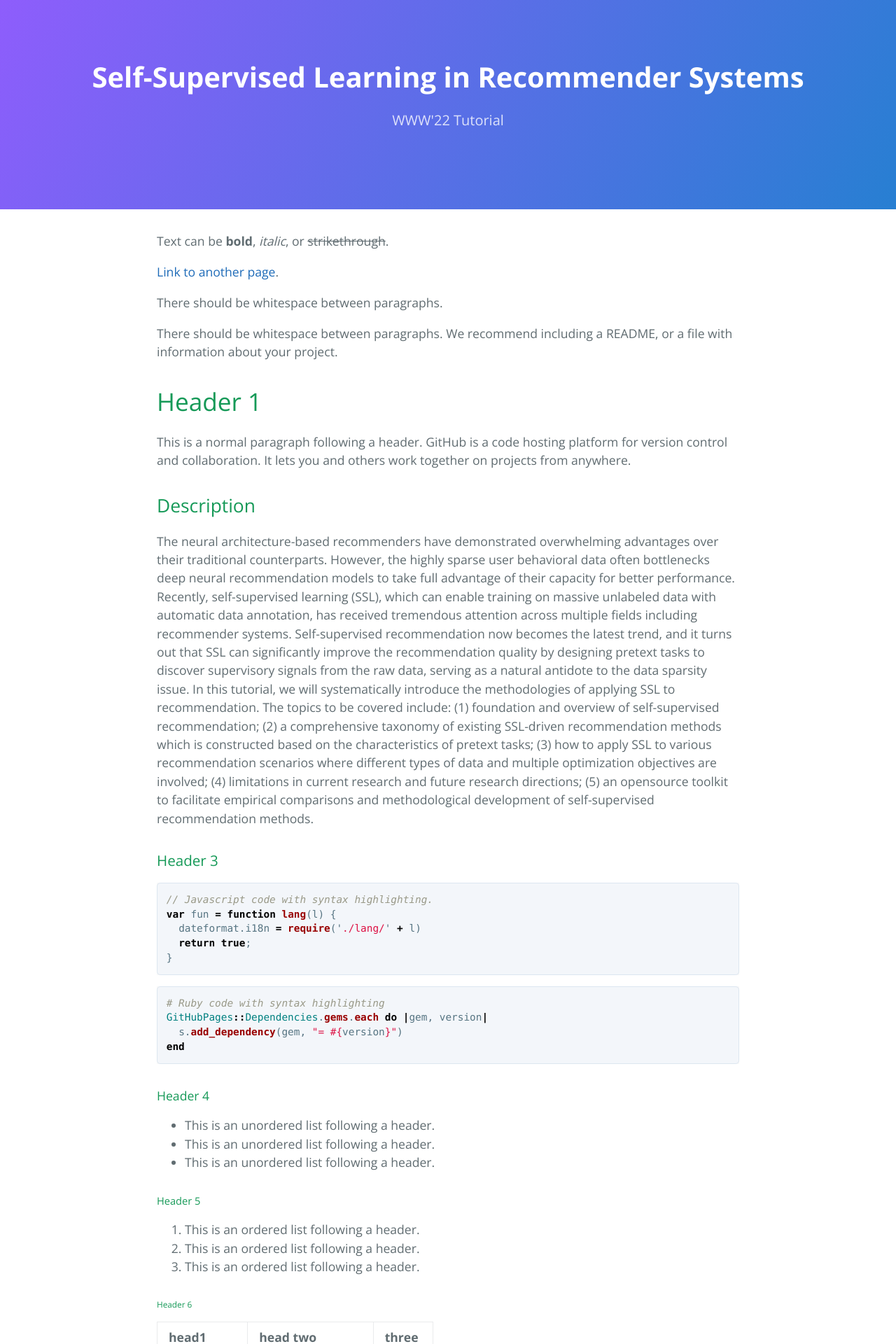
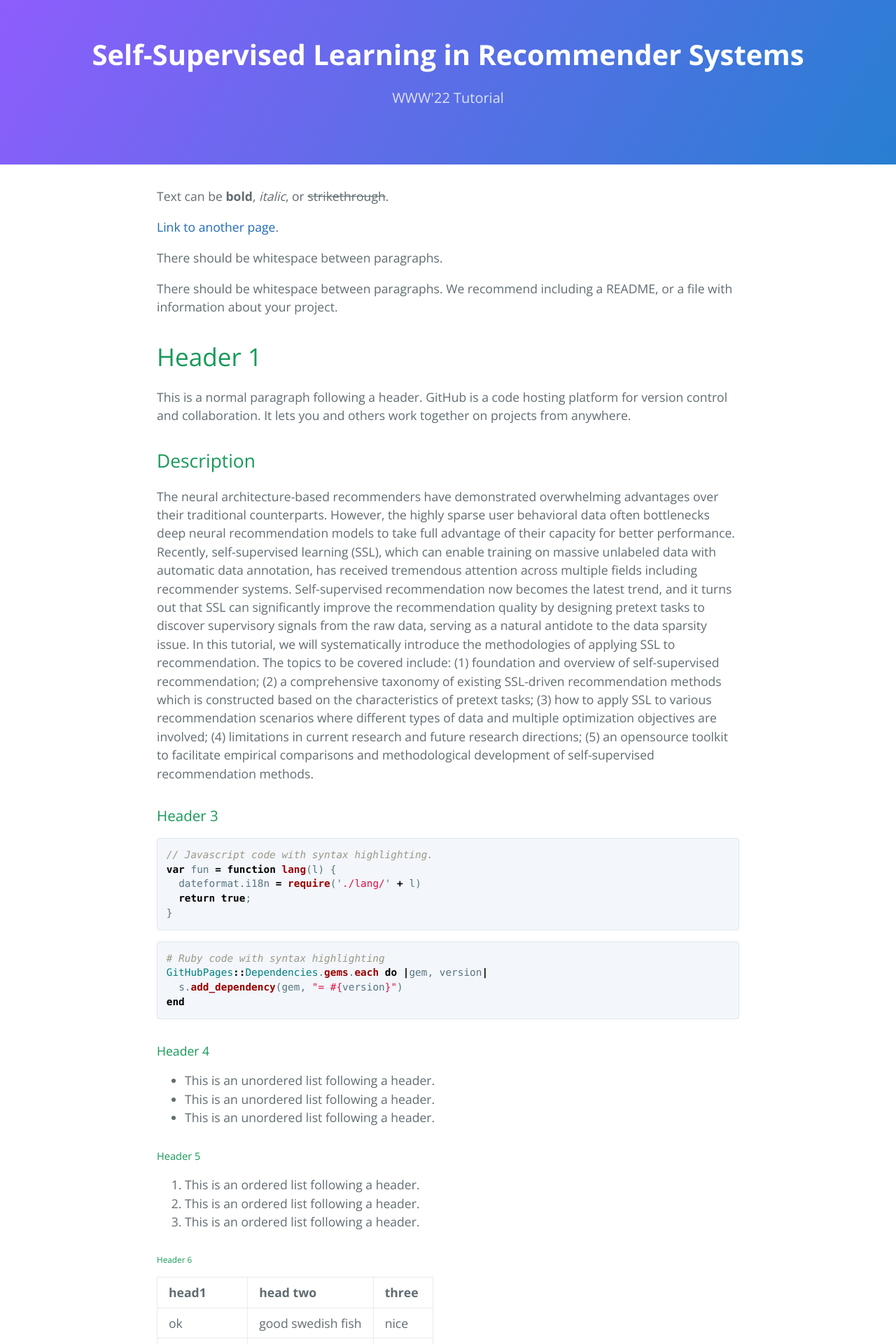
Before and after one commit to ssl-recsys/ssl-recsys.github.io, a Jekyll site: the page built from index.md, in a window 1280 px wide. Shown: the top 1920 px of the page at 70% size. Built offline with Jekyll 4.4.1, drawn with Linux system fonts in a browser that asks for light colours.

Commit message:
initialization

```diff
--- a/_sass/jekyll-theme-cayman.scss
+++ b/_sass/jekyll-theme-cayman.scss
@@ -112,7 +112,7 @@ a {
   background-image: linear-gradient(120deg, $header-bg-color-secondary, $header-bg-color);
 
   @include large {
-    padding: 5rem 6rem;
+    padding: 3rem 4rem;
   }
 
   @include medium {
```
